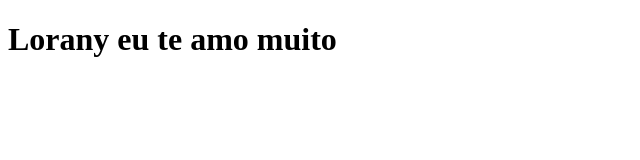
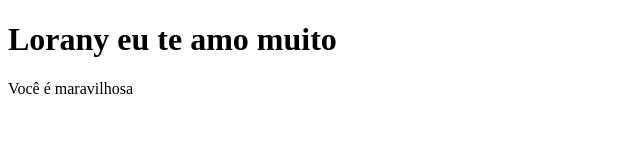
Before and after one commit to Luck-098/clone-tabnews, a Next.js app: page / in a window 1280 px wide. Shown: the top 160 px of the page, without its empty margins (0-640 px from the left). Built offline with nearby package versions, Linux system fonts and the light colour scheme.

Commit message:
Página inicial

```diff
--- a/pages/index.js
+++ b/pages/index.js
@@ -1,5 +1,6 @@
 function home(){
-   return <h1>Lorany eu te amo muito</h1>
+   return <div> <h1>Lorany eu te amo muito</h1>
+          <p>Você é maravilhosa</p> </div>
 }
 
 export default home;
```
